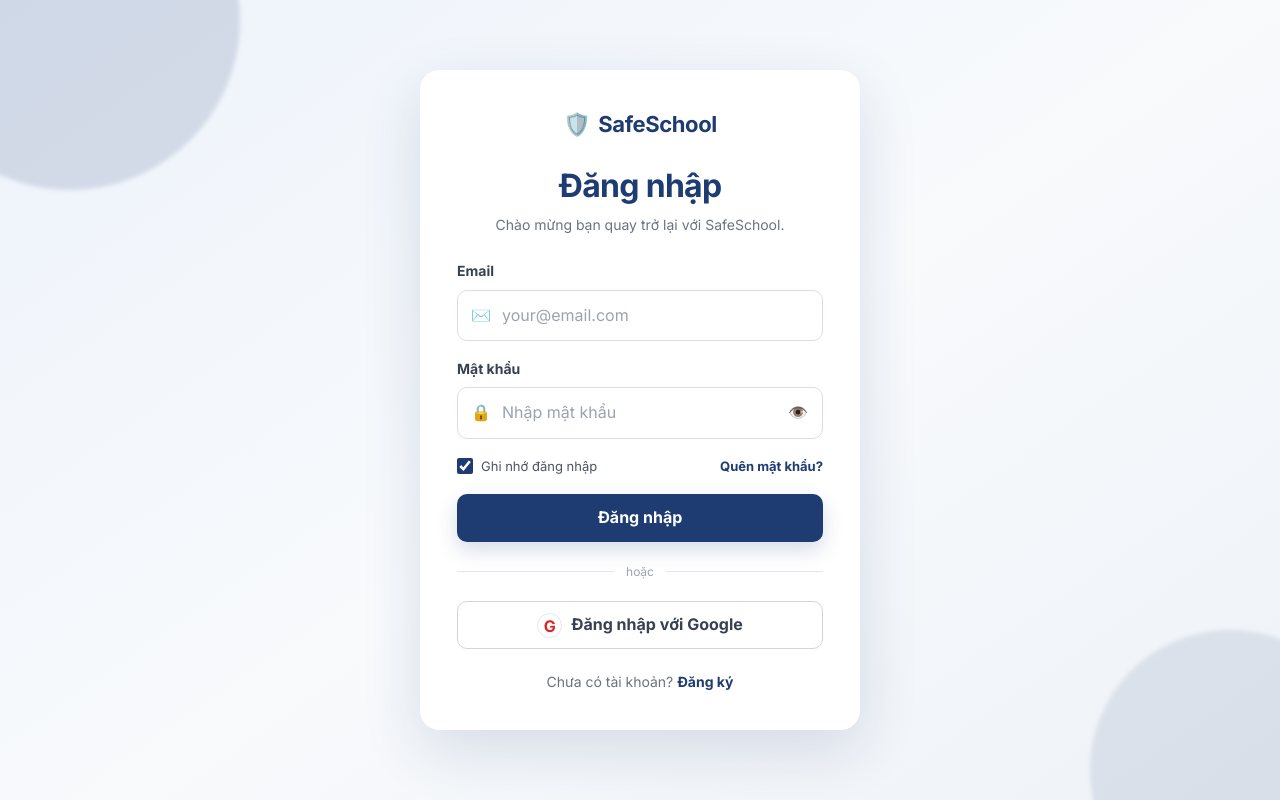
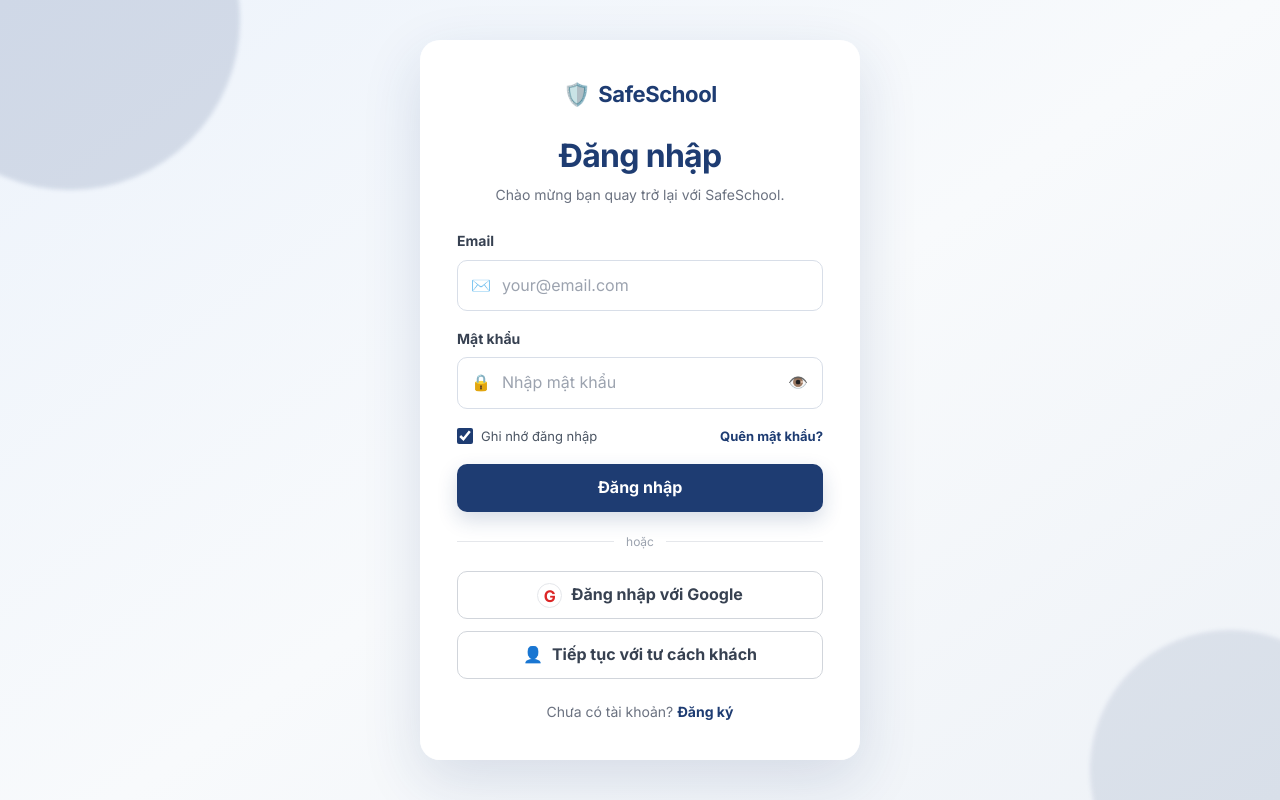
Before and after one commit to minhcecilio/safe-school-three, a React app in the folder frontend/: page /login in a window 1280 px wide. Built offline with nearby package versions, Linux system fonts and the light colour scheme; no server answers; the HTML template or start-up script is replaced by a standard one.

Commit message:
anonymous login done

```diff
--- a/frontend/src/Pages/Auth.module.css
+++ b/frontend/src/Pages/Auth.module.css
@@ -216,6 +216,17 @@
     cursor: pointer;
     transition: transform 0.18s, background 0.18s, box-shadow 0.18s;
 }
+.anonymousButton {
+    display: flex;
+    min-height: 48px;
+    align-items: center;
+    justify-content: center;
+    gap: 9px;
+    border-radius: 10px;
+    font-weight: 800;
+    cursor: pointer;
+    transition: transform 0.18s, background 0.18s, box-shadow 0.18s;
+}
 
 .primaryButton {
     border: 0;
@@ -236,15 +247,31 @@
     background: #ffffff;
     color: #374151;
 }
+.anonymousButton {
+    width: 100%;
+    margin-top: 12px;
+    border: 1.5px solid #d1d5db;
+    background: #ffffff;
+    color: #374151;
+}
 
 .googleButton:hover:not(:disabled) {
     transform: translateY(-1px);
     border-color: #e25b52;
     background: #fffafa;
 }
+.anonymousButton:hover:not(:disabled) {
+    transform: translateY(-1px);
+    border-color: #1e3c72;
+    background: #f5f8ff;
+}
 
 .primaryButton:disabled,
 .googleButton:disabled {
+    opacity: 0.65;
+    cursor: not-allowed;
+}
+.anonymousButton:disabled {
     opacity: 0.65;
     cursor: not-allowed;
 }
--- a/frontend/src/Pages/Login.jsx
+++ b/frontend/src/Pages/Login.jsx
@@ -6,6 +6,7 @@
     browserSessionPersistence,
     signInWithEmailAndPassword,
     signInWithPopup,
+    signInAnonymously,
 } from 'firebase/auth';
 import { auth, db } from '../firebase/config';
 import { doc, getDoc, setDoc, updateDoc } from 'firebase/firestore';
@@ -35,6 +36,7 @@
     const [error, setError] = useState('');
     const [loading, setLoading] = useState(false);
     const [googleLoading, setGoogleLoading] = useState(false);
+    const [anonymousLoading, setAnonymousLoading] = useState(false);
     const navigate = useNavigate();
 
     const applyPersistence = () => setPersistence(
@@ -130,6 +132,40 @@
         }
     };
 
+    const handleAnonymousLogin = async () => {
+        setAnonymousLoading(true);
+        setError('');
+
+        try {
+            // Tài khoản khách chỉ tồn tại trong phiên trình duyệt hiện tại.
+            await setPersistence(auth, browserSessionPersistence);
+            const result = await signInAnonymously(auth);
+            const user = result.user;
+            const now = new Date().toISOString();
+            const userDocRef = doc(db, 'users', user.uid);
+
+            await setDoc(userDocRef, {
+                uid: user.uid,
+                displayName: 'Khách ẩn danh',
+                email: null,
+                role: 'anonymous',
+                avatarUrl: '',
+                is_Online: true,
+                is_active: true,
+                emailVerified: false,
+                is_anonymous: true,
+                createdAt: now,
+                lastLogin: now,
+            }, { merge: true });
+
+            navigate('/');
+        } catch (err) {
+            setError(getFirebaseErrorMessage(err.code));
+        } finally {
+            setAnonymousLoading(false);
+        }
+    };
+
     return (
         <main className={styles.authPage}>
             <div className={styles.backgroundShapeOne} />
@@ -219,6 +255,16 @@
                     <span className={styles.googleIcon}>G</span>
                     {googleLoading ? 'Đang kết nối...' : 'Đăng nhập với Google'}
                 </button>
+                <button
+                    type="button"
+                    className={styles.anonymousButton}
+                    onClick={handleAnonymousLogin}
+                    disabled={loading || googleLoading || anonymousLoading}
+                >
+                    <span aria-hidden="true">👤</span>
+                    {anonymousLoading ? 'Đang tạo phiên khách...' : 'Tiếp tục với tư cách khách'}
+                </button>
+
 
                 <p className={styles.authFooter}>
                     Chưa có tài khoản? <Link to="/register">Đăng ký</Link>
--- a/frontend/src/contexts/AuthContext.jsx
+++ b/frontend/src/contexts/AuthContext.jsx
@@ -22,13 +22,13 @@
                     setUser({
                         uid: firebaseUser.uid,
                         email: firebaseUser.email,
-                        displayName: userData?.displayName || firebaseUser.displayName || 'User',
+                        displayName: userData?.displayName || firebaseUser.displayName || (firebaseUser.isAnonymous ? 'Khách ẩn danh' : 'User'),
                         avatarUrl: userData?.avatarUrl || firebaseUser.photoURL || '',
-                        role: userData?.role || 'student',
+                        role:userData?.role || (firebaseUser.isAnonymous ? 'anonymous' : 'student'),
                         isOnline: userData?.is_Online || false,
                         isActive: userData?.is_active || true,
                         emailVerified: firebaseUser.emailVerified || false,
-                        isAnonymous: userData?.is_anonymous || false,
+                        isAnonymous: userData?.is_anonymous || firebaseUser.isAnonymous || false,
                         lastLogin: userData?.lastLogin || null,
                     });
                 } catch (error) {
@@ -37,9 +37,10 @@
                     setUser({
                         uid: firebaseUser.uid,
                         email: firebaseUser.email,
-                        displayName: firebaseUser.displayName || 'User',
+                        displayName: firebaseUser.displayName || (firebaseUser.isAnonymous ? 'Khách ẩn danh' : 'User'),
                         avatarUrl: firebaseUser.photoURL || '',
-                        role: 'student',
+                        role: firebaseUser.isAnonymous ? 'anonymous' : 'student',
+                        isAnonymous: firebaseUser.isAnonymous,
                     });
                 }
             } else {
```
